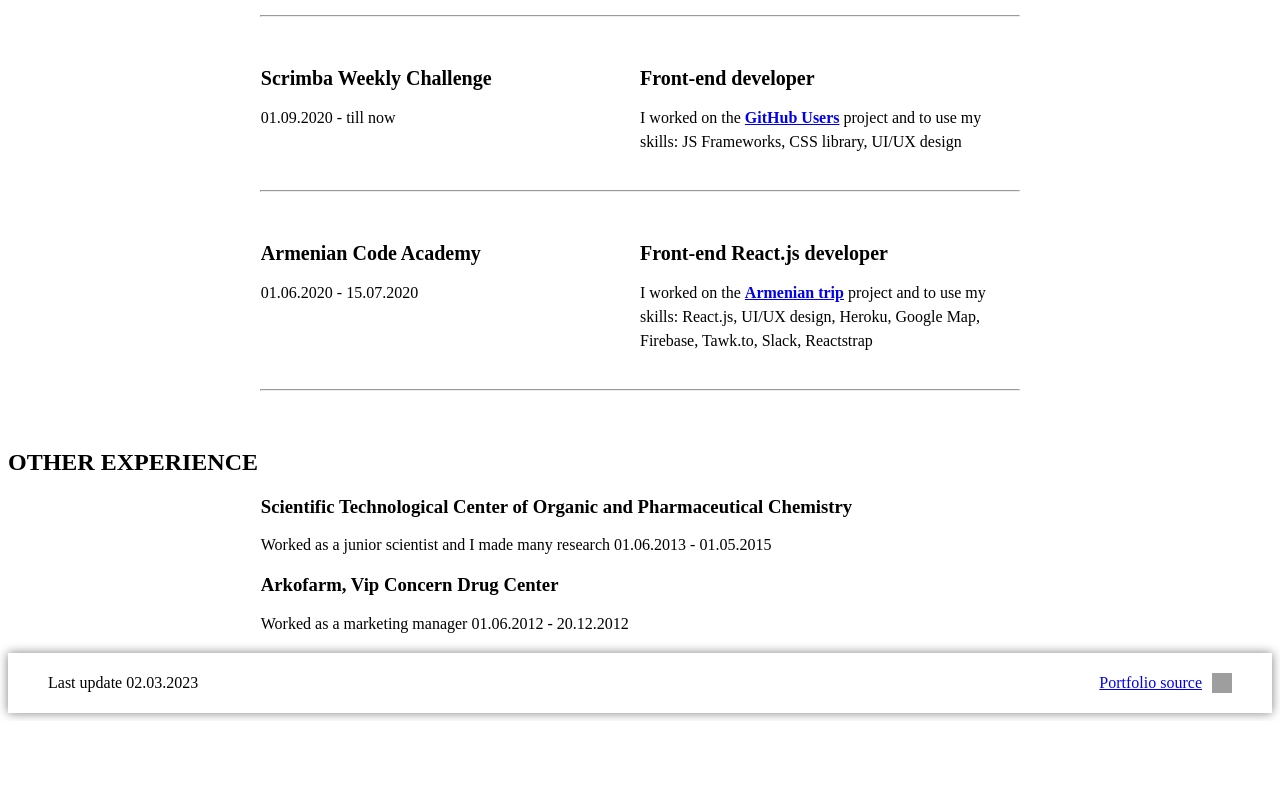
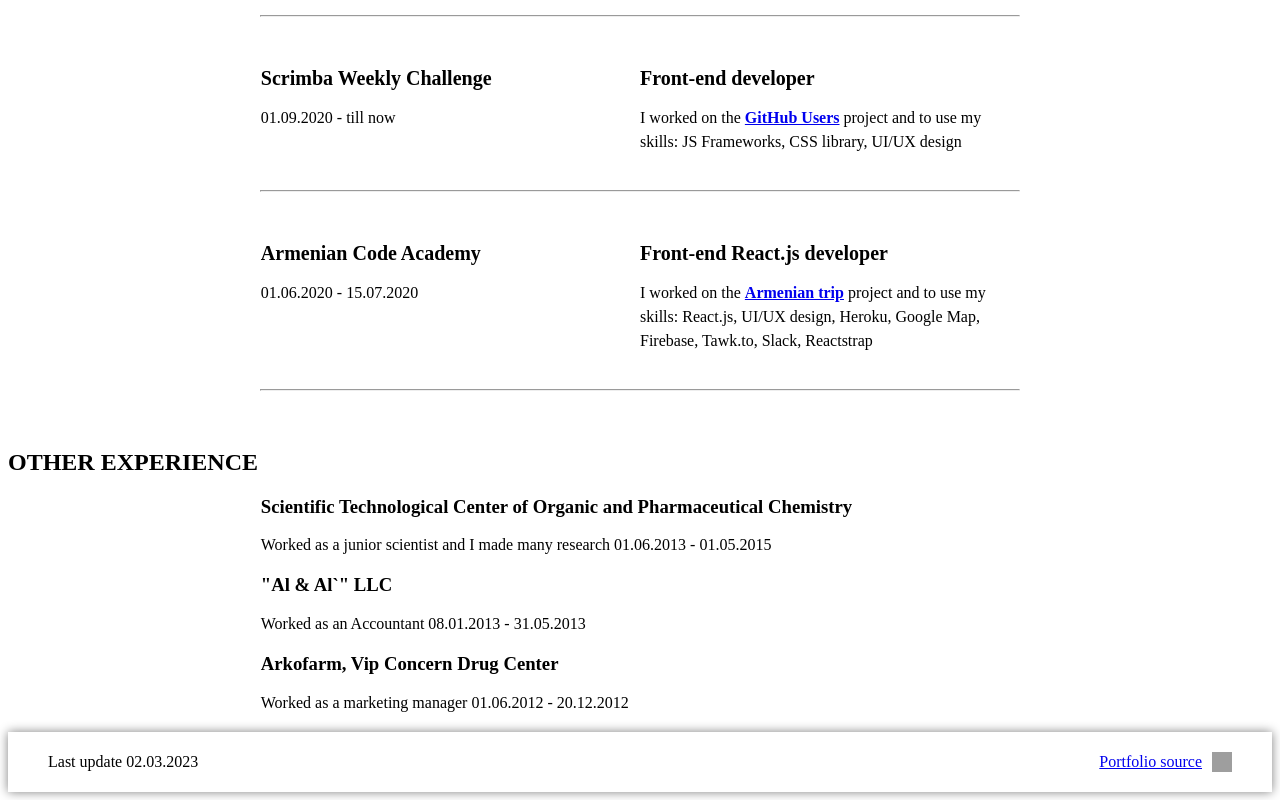
Before and after one commit to hakobyanviktoria8/my-portfolio-app, a Next.js app: page /experience in a window 1280 px wide. Shown: the part 1518-2318 px from the top of the page. Before the commit the page ends 2239 px from the top, so only its background shows below. Built offline with nearby package versions, Linux system fonts and the light colour scheme; grey boxes are pictures that could not be loaded.

Commit message:
added work exper

```diff
--- a/src/pages/experience.tsx
+++ b/src/pages/experience.tsx
@@ -37,6 +37,10 @@ const ExperienceComp = () => {
         </p>
       </div>
       <div className={styles.otherExperience}>
+        <h3>&quot;Al & Al`&quot; LLC</h3>
+        <p>Worked as an Accountant 08.01.2013 - 31.05.2013</p>
+      </div>
+      <div className={styles.otherExperience}>
         <h3>Arkofarm, Vip Concern Drug Center</h3>
         <p>Worked as a marketing manager 01.06.2012 - 20.12.2012</p>
       </div>
```
